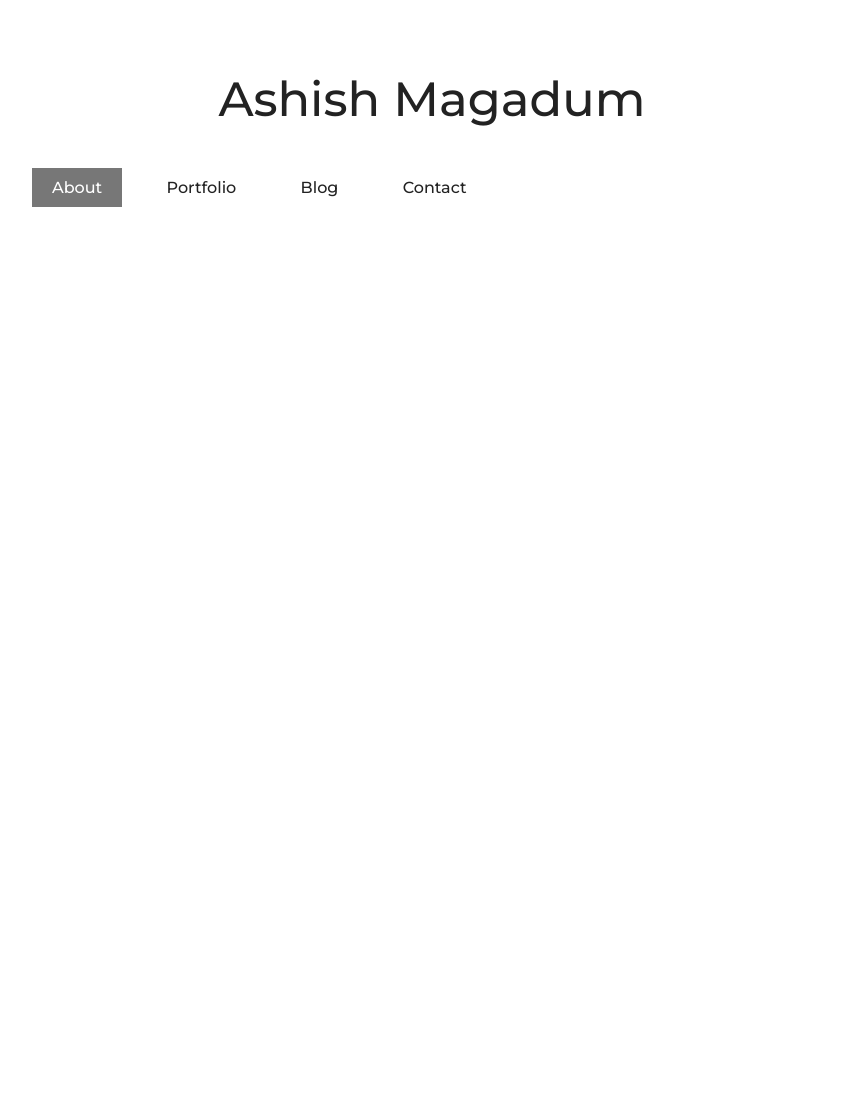
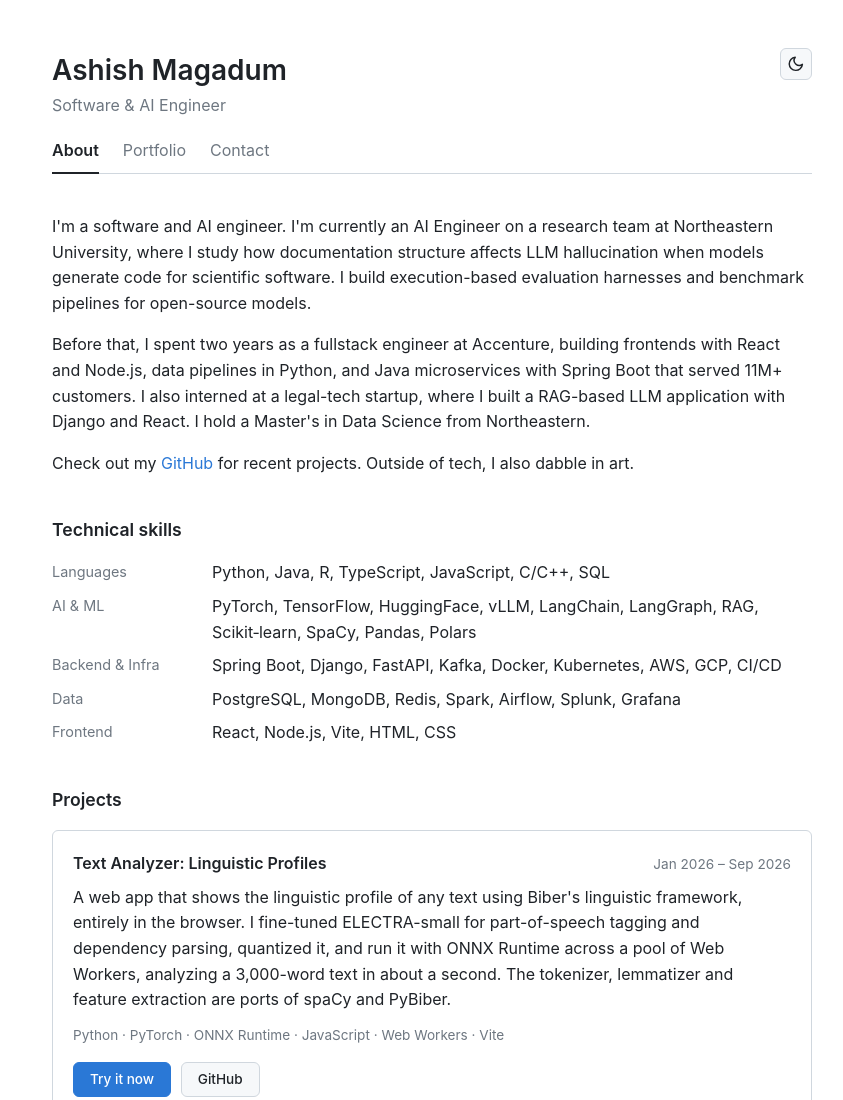
Before and after one commit to ShonenAsh/shonenash.github.io, a website built with Vite: page index.html in a window 1280 px wide. Shown: the top 1100 px of the page, without its empty margins (208-1051 px from the left). Before the commit the page ends 800 px from the top, so only its background shows below. Built offline with nearby package versions, Linux system fonts and the light colour scheme.

Commit message:
update, add projects etc.

```diff
--- a/index.html
+++ b/index.html
@@ -4,30 +4,143 @@
 <head>
     <meta charset="UTF-8">
     <meta name="viewport" content="width=device-width, initial-scale=1.0">
-    <link href="https://fonts.googleapis.com/css?family=Montserrat:100,200,300,500,800" rel="stylesheet">
-    <link rel="stylesheet" href="static/stylesheet.css" type="text/css">
-    <script src="https://unpkg.com/htmx.org@1.9.10"
-        integrity="sha384-D1Kt99CQMDuVetoL1lrYwg5t+9QdHe7NLX/SoJYkXDFfX37iInKRy5xLSi8nO7UC"
-        crossorigin="anonymous"></script>
+    <script>
+        try {
+            document.documentElement.dataset.theme = localStorage.getItem('theme')
+                || (matchMedia('(prefers-color-scheme: dark)').matches ? 'dark' : 'light');
+        } catch { }
+    </script>
+    <link rel="stylesheet" href="/src/style.css">
+    <script type="module" src="/src/theme.js"></script>
     <title>Ashish Magadum</title>
 </head>
 
 <body>
-    <header>
-        <p id="name">Ashish Magadum</p>
-        <nav class="nav-container"
-            hx-on:click="if (event.target.classList.contains('tab')) htmx.takeClass(event.target, 'active')">
-            <div class="tab active" hx-get="static/about.html" hx-target="#main-content">About</div>
-            <!-- <div class="tab" onclick="location.href='https://github.com/shonenash'">Portfolio</div> -->
-            <div class="tab" hx-get="static/portfolio.html" hx-target="#main-content">Portfolio</div>
-            <div class="tab" hx-get="static/blog.html" hx-target="#main-content">Blog</div>
-            <div class="tab" hx-get="static/contact.html" hx-target="#main-content">Contact</div>
-        </nav>
-    </header>
+    <div class="container">
+        <header>
+            <div class="header-top">
+                <div>
+                    <h1 id="name">Ashish Magadum</h1>
+                    <p class="tagline">Software & AI Engineer</p>
+                </div>
+                <button id="theme-toggle" type="button" aria-label="Toggle dark theme">
+                    <svg class="icon-moon" viewBox="0 0 24 24" aria-hidden="true">
+                        <path d="M21 12.8A9 9 0 1 1 11.2 3a7 7 0 0 0 9.8 9.8z" />
+                    </svg>
+                    <svg class="icon-sun" viewBox="0 0 24 24" aria-hidden="true">
+                        <circle cx="12" cy="12" r="4" />
+                        <path d="M12 2v2M12 20v2M4.9 4.9l1.4 1.4M17.7 17.7l1.4 1.4M2 12h2M20 12h2M4.9 19.1l1.4-1.4M17.7 6.3l1.4-1.4" />
+                    </svg>
+                </button>
+            </div>
+            <nav>
+                <a class="tab active" href="/">About</a>
+                <a class="tab" href="https://github.com/shonenash">Portfolio</a>
+                <a class="tab" href="/contact.html">Contact</a>
+            </nav>
+        </header>
 
-    <section id="main-content" hx-get="static/about.html" hx-target="#main-content" hx-trigger="load">
-    </section>
+        <main>
+            <section id="about">
+                <p>
+                    I'm a software and AI engineer. I'm currently an AI Engineer on a research team at
+                    Northeastern University, where I study how documentation structure affects LLM hallucination
+                    when models generate code for scientific software. I build execution-based evaluation
+                    harnesses and benchmark pipelines for open-source models.
+                </p>
+                <p>
+                    Before that, I spent two years as a fullstack engineer at Accenture, building frontends with
+                    React and Node.js, data pipelines in Python, and Java microservices with Spring Boot that served
+                    11M+ customers. I also interned at a legal-tech startup, where I built a RAG-based LLM
+                    application with Django and React.
+                    I hold a Master's in Data Science from Northeastern.
+                </p>
+                <p>
+                    Check out my <a href="https://github.com/shonenash">GitHub</a> for recent projects.
+                    Outside of tech, I also dabble in art.
+                </p>
+            </section>
 
+            <section id="skills">
+                <h2>Technical skills</h2>
+                <dl class="skills">
+                    <dt>Languages</dt>
+                    <dd>Python, Java, R, TypeScript, JavaScript, C/C++, SQL</dd>
+
+                    <dt>AI & ML</dt>
+                    <dd>PyTorch, TensorFlow, HuggingFace, vLLM, LangChain, LangGraph, RAG, Scikit&#8209;learn, SpaCy, Pandas, Polars</dd>
+
+                    <dt>Backend & Infra</dt>
+                    <dd>Spring Boot, Django, FastAPI, Kafka, Docker, Kubernetes, AWS, GCP, CI/CD</dd>
+
+                    <dt>Data</dt>
+                    <dd>PostgreSQL, MongoDB, Redis, Spark, Airflow, Splunk, Grafana</dd>
+
+                    <dt>Frontend</dt>
+                    <dd>React, Node.js, Vite, HTML, CSS</dd>
+                </dl>
+            </section>
+
+            <section id="projects">
+                <h2>Projects</h2>
+
+                <article class="project">
+                    <div class="project-header">
+                        <h3>Text Analyzer: Linguistic Profiles</h3>
+                        <span class="project-date">Jan 2026 – Sep 2026</span>
+                    </div>
+                    <p>
+                        A web app that shows the linguistic profile of any text using Biber's linguistic framework, entirely in the browser.
+                        I fine-tuned ELECTRA-small for part-of-speech tagging and dependency parsing, quantized it,
+                        and run it with ONNX Runtime across a pool of Web Workers, analyzing a 3,000-word text in
+                        about a second. The tokenizer, lemmatizer and feature extraction are ports of spaCy and PyBiber.
+                    </p>
+                    <p class="project-tech">Python &middot; PyTorch &middot; ONNX Runtime &middot; JavaScript &middot; Web Workers &middot; Vite</p>
+                    <div class="project-links">
+                        <a class="button primary" href="https://www.shonenash.com/text-analyzer/">Try it now</a>
+                        <a class="button" href="https://github.com/ShonenAsh/text-analyzer">GitHub</a>
+                    </div>
+                </article>
+
+                <article class="project">
+                    <div class="project-header">
+                        <h3>AI v/s Humans: Investigating Language Models</h3>
+                        <span class="project-date">Sep 2025 – Dec 2025</span>
+                    </div>
+                    <p>
+                        A statistical deep dive into the patterns in AI-generated text. I used unsupervised methods
+                        (clustering, type-token and part-of-speech distributions) to compare AI and human writing,
+                        and trained a classifier on Biber linguistic features that reached an F1 score of 0.95.
+                        I augmented the ConvoKit corpus with text generated by quantized HuggingFace LLMs served with vLLM.
+                    </p>
+                    <p class="project-tech">Python &middot; SpaCy &middot; vLLM &middot; PyTorch &middot; Polars &middot; Pandas</p>
+                    <div class="project-links">
+                        <a class="button" href="#">GitHub</a>
+                    </div>
+                </article>
+
+                <article class="project">
+                    <div class="project-header">
+                        <h3>Sentiment Analysis in Finance: Alpha Vantage News</h3>
+                        <span class="project-date">May 2024 – Aug 2024</span>
+                    </div>
+                    <p>
+                        A deep learning model for financial news sentiment, fed by finance news APIs. I fine-tuned
+                        BERT, FinBERT and DistilBERT with a custom classification head, reaching an F1 Macro of 0.92
+                        on Yahoo Finance and 0.69 on Alpha Vantage.
+                    </p>
+                    <p class="project-tech">Python &middot; PyTorch &middot; HuggingFace &middot; BERT &middot; FinBERT</p>
+                    <div class="project-links">
+                        <a class="button" href="#">GitHub</a>
+                    </div>
+                </article>
+
+                <p class="more-projects">
+                <a href="https://github.com/shonenash?tab=repositories">More projects -></a>
+                </p>
+            </section>
+        </main>
+    </div>
 </body>
 
 </html>
--- /dev/null
+++ b/src/style.css
@@ -0,0 +1,245 @@
+:root {
+    --bg: #fff;
+    --text: #1f2328;
+    --muted: #6e7781;
+    --border: #d0d7de;
+    --faint: #f6f8fa;
+    --accent: #2a78d6;
+    --accent-hover: #1f64b8;
+    --font-ui: -apple-system, BlinkMacSystemFont, "Segoe UI", sans-serif;
+    color-scheme: light;
+}
+
+:root[data-theme="dark"] {
+    --bg: #0d1117;
+    --text: #e6edf3;
+    --muted: #8d96a0;
+    --border: #30363d;
+    --faint: #161b22;
+    --accent: #4493f8;
+    --accent-hover: #6ca4f8;
+    color-scheme: dark;
+}
+
+* {
+    box-sizing: border-box;
+    margin: 0;
+    padding: 0;
+}
+
+body {
+    color: var(--text);
+    font-family: var(--font-ui);
+    background: var(--bg);
+    line-height: 1.6;
+    padding: 3rem 1rem;
+}
+
+a {
+    color: var(--accent);
+    text-decoration: none;
+}
+
+a:hover {
+    text-decoration: underline;
+}
+
+.container {
+    max-width: 760px;
+    margin: 0 auto;
+}
+
+/* Header */
+
+header {
+    margin-bottom: 2.5rem;
+}
+
+.header-top {
+    display: flex;
+    justify-content: space-between;
+    align-items: flex-start;
+    gap: 1rem;
+}
+
+#theme-toggle {
+    background: var(--faint);
+    border: 1px solid var(--border);
+    border-radius: 6px;
+    color: var(--text);
+    cursor: pointer;
+    display: flex;
+    padding: 0.4rem;
+}
+
+#theme-toggle:hover {
+    border-color: var(--muted);
+}
+
+#theme-toggle svg {
+    width: 1.1rem;
+    height: 1.1rem;
+    fill: none;
+    stroke: currentColor;
+    stroke-width: 2;
+    stroke-linecap: round;
+    stroke-linejoin: round;
+}
+
+.icon-sun,
+[data-theme="dark"] .icon-moon {
+    display: none;
+}
+
+[data-theme="dark"] .icon-sun {
+    display: block;
+}
+
+#name {
+    font-size: 1.75rem;
+    font-weight: 600;
+}
+
+.tagline {
+    color: var(--muted);
+}
+
+nav {
+    display: flex;
+    gap: 1.5rem;
+    margin-top: 1.25rem;
+    border-bottom: 1px solid var(--border);
+}
+
+nav .tab {
+    color: var(--muted);
+    padding-bottom: 0.5rem;
+    margin-bottom: -1px;
+    border-bottom: 2px solid transparent;
+}
+
+nav .tab:hover {
+    color: var(--text);
+    text-decoration: none;
+}
+
+nav .tab.active {
+    color: var(--text);
+    font-weight: 600;
+    border-bottom-color: var(--text);
+}
+
+/* Sections */
+
+section + section {
+    margin-top: 2.5rem;
+}
+
+section p + p {
+    margin-top: 1rem;
+}
+
+h2 {
+    font-size: 1.1rem;
+    font-weight: 600;
+    margin-bottom: 1rem;
+}
+
+/* Skills */
+
+.skills {
+    display: grid;
+    grid-template-columns: 9rem 1fr;
+    gap: 0.5rem 1rem;
+}
+
+.skills dt {
+    color: var(--muted);
+    font-size: 0.9rem;
+}
+
+@media (max-width: 600px) {
+    .skills {
+        grid-template-columns: 1fr;
+        gap: 0.25rem;
+    }
+
+    .skills dd {
+        margin-bottom: 0.5rem;
+    }
+}
+
+/* Projects */
+
+.project {
+    border: 1px solid var(--border);
+    border-radius: 6px;
+    padding: 1.25rem;
+}
+
+.project + .project {
+    margin-top: 1rem;
+}
+
+.project-header {
+    display: flex;
+    flex-wrap: wrap;
+    justify-content: space-between;
+    align-items: baseline;
+    gap: 0.25rem 1rem;
+    margin-bottom: 0.5rem;
+}
+
+.project-header h3 {
+    font-size: 1rem;
+    font-weight: 600;
+}
+
+.project-date {
+    color: var(--muted);
+    font-size: 0.85rem;
+    white-space: nowrap;
+}
+
+.project-tech {
+    color: var(--muted);
+    font-size: 0.85rem;
+    margin-top: 0.75rem;
+}
+
+.project-links {
+    display: flex;
+    gap: 0.6rem;
+    margin-top: 1rem;
+}
+
+.button {
+    background: var(--faint);
+    border: 1px solid var(--border);
+    border-radius: 6px;
+    color: var(--text);
+    font-size: 0.85rem;
+    font-weight: 500;
+    padding: 0.35rem 1rem;
+}
+
+.button:hover {
+    border-color: var(--muted);
+    text-decoration: none;
+}
+
+.button.primary {
+    background: var(--accent);
+    border-color: var(--accent);
+    color: #fff;
+}
+
+.button.primary:hover {
+    background: var(--accent-hover);
+    border-color: var(--accent-hover);
+}
+
+.more-projects {
+    margin-top: 1.25rem;
+    font-size: 0.9rem;
+}
--- a/static/stylesheet.css
+++ /dev/null
@@ -1,61 +0,0 @@
-body {
-    font-family: 'Montserrat', sans-serif;
-    font-weight: 500;
-    margin: 0;
-    padding: 0;
-    height: 100%;
-}
-
-.nav-container {
-    width: 800px;
-    margin: auto;
-}
-
-header {
-    color: #222;
-    padding: 20px;
-}
-
-#name {
-    margin: auto;
-    display: flex;
-    justify-content: center;
-    font-size: 36pt;
-    padding: 50px;
-}
-
-nav .tab {
-    display: inline;
-    margin-right: 20px;
-    padding-left: 20px;
-    padding-right: 20px;
-    padding-top: 10px;
-    padding-bottom: 10px;
-}
-
-nav .tab:hover {
-    background: #555;
-    color: white;
-    cursor: pointer;
-}
-
-nav .tab.active {
-    background: #777;
-    color: white;
-}
-
-#main-content {
-    width: 800px;
-    padding-left: 50px;
-    padding-right: 50px;
-    margin: auto;
-    /* display: flex;
-    justify-content: center; */
-}
-
-/* footer {
-    background-color: #333;
-    color: #fff;
-    text-align: center;
-    padding: 10px 0;
-} */
```
Also changed, not shown: contact.html (added, +55 -0 lines), package.json (added, +13 -0 lines), src/theme.js (added, +9 -0 lines), static/about.html (deleted, +0 -22 lines), static/contact.html (deleted, +0 -8 lines), static/portfolio.html (deleted, +0 -3 lines), vite.config.js (added, +13 -0 lines), .air.toml (deleted), .github/workflows/deploy.yml (added), 7 other files.
